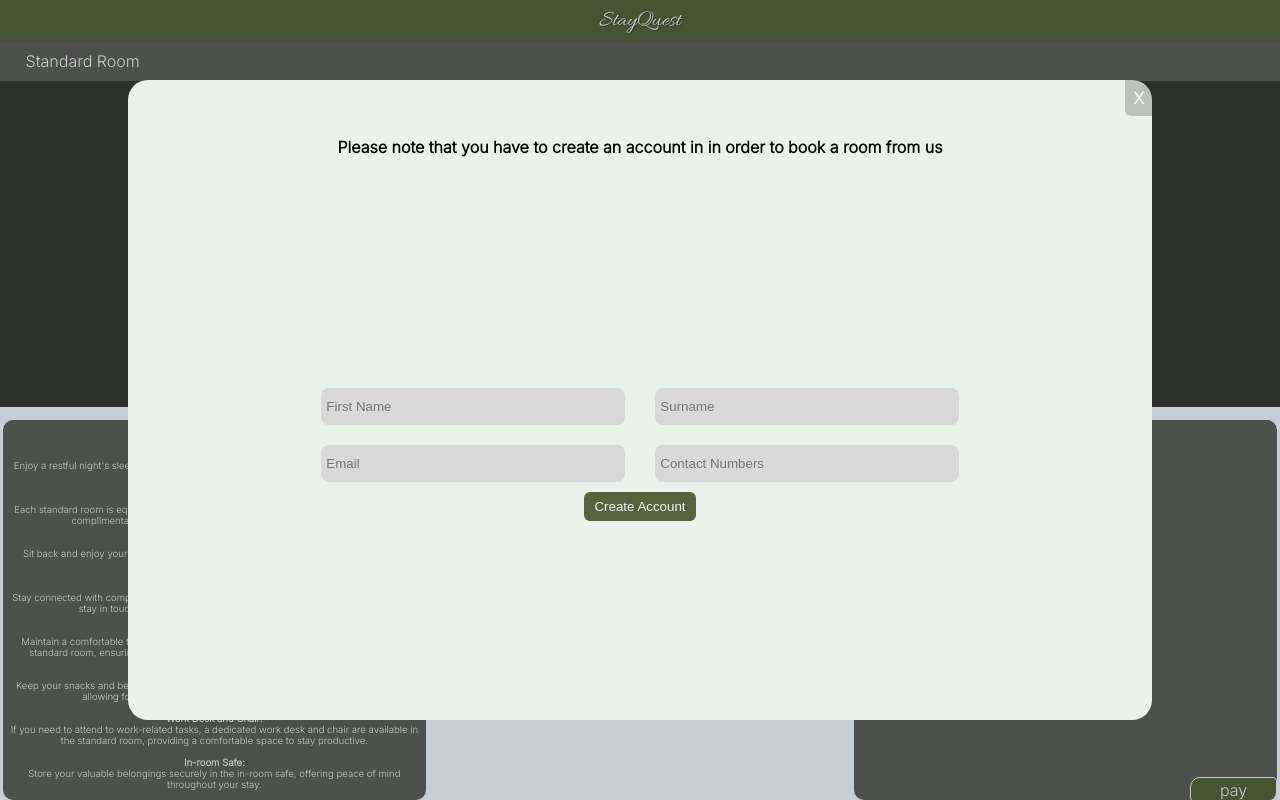
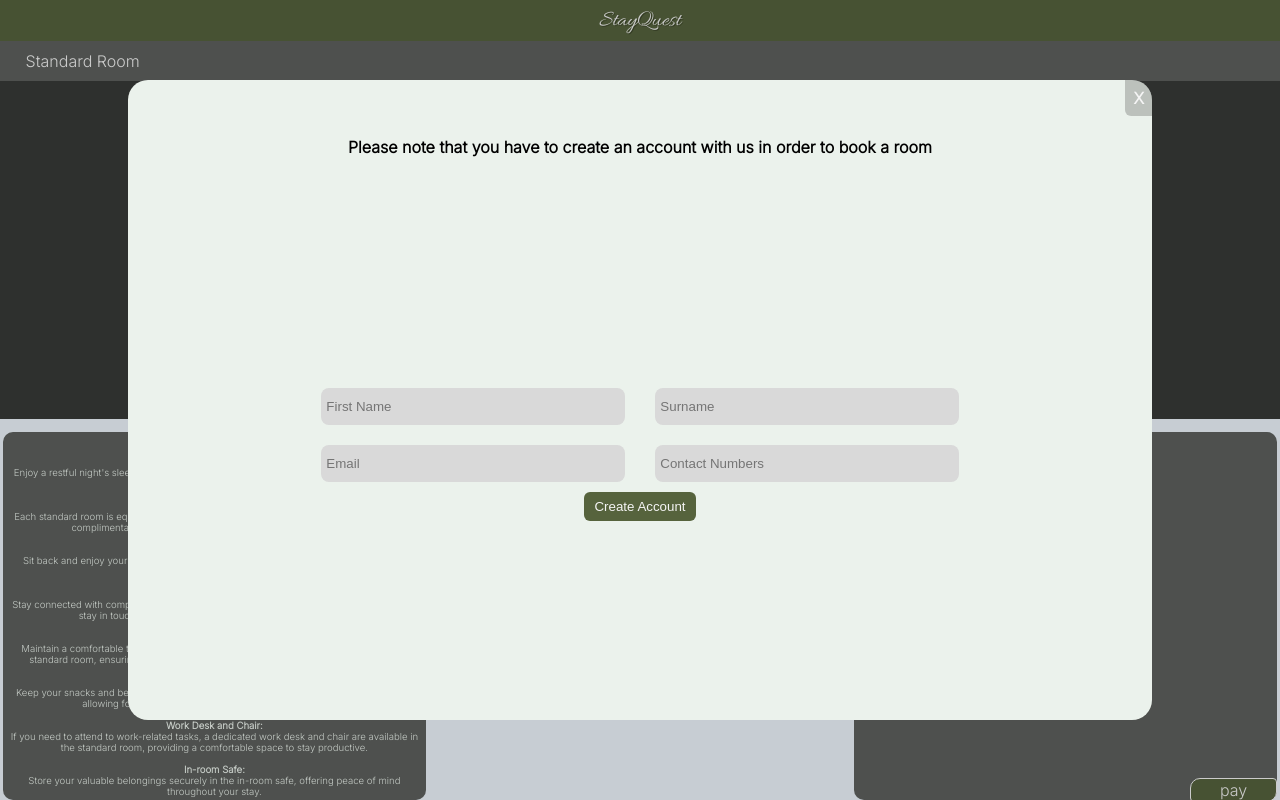
Before and after one commit to molokochris/StayQuest-Hotel, a React (Vite) app: page /rooms/standard-room in a window 1280 px wide. Built offline with nearby package versions, Linux system fonts and the light colour scheme; a web font is replaced by a local one.

Commit message:
more updts

```diff
--- a/src/Components/Modal.jsx
+++ b/src/Components/Modal.jsx
@@ -24,8 +24,8 @@ export default function Modal({ openModal, setOpenModal }) {
         </div>
         <div className="modal-head">
           <h4>
-            Please note that you have to create an account in in order to book a
-            room from us
+            Please note that you have to create an account with us in order to book a
+            room
           </h4>
         </div>
         <div className="form">
--- a/src/assets/stylesheets/modal.css
+++ b/src/assets/stylesheets/modal.css
@@ -46,7 +46,7 @@
   background-color: rgb(56, 58, 56);
 }
 .z-section {
-  /* height: 50%; */
+  height: 46%;
   margin-top: 1%;
   width: 100%;
   /* background-color: blue; */
```
